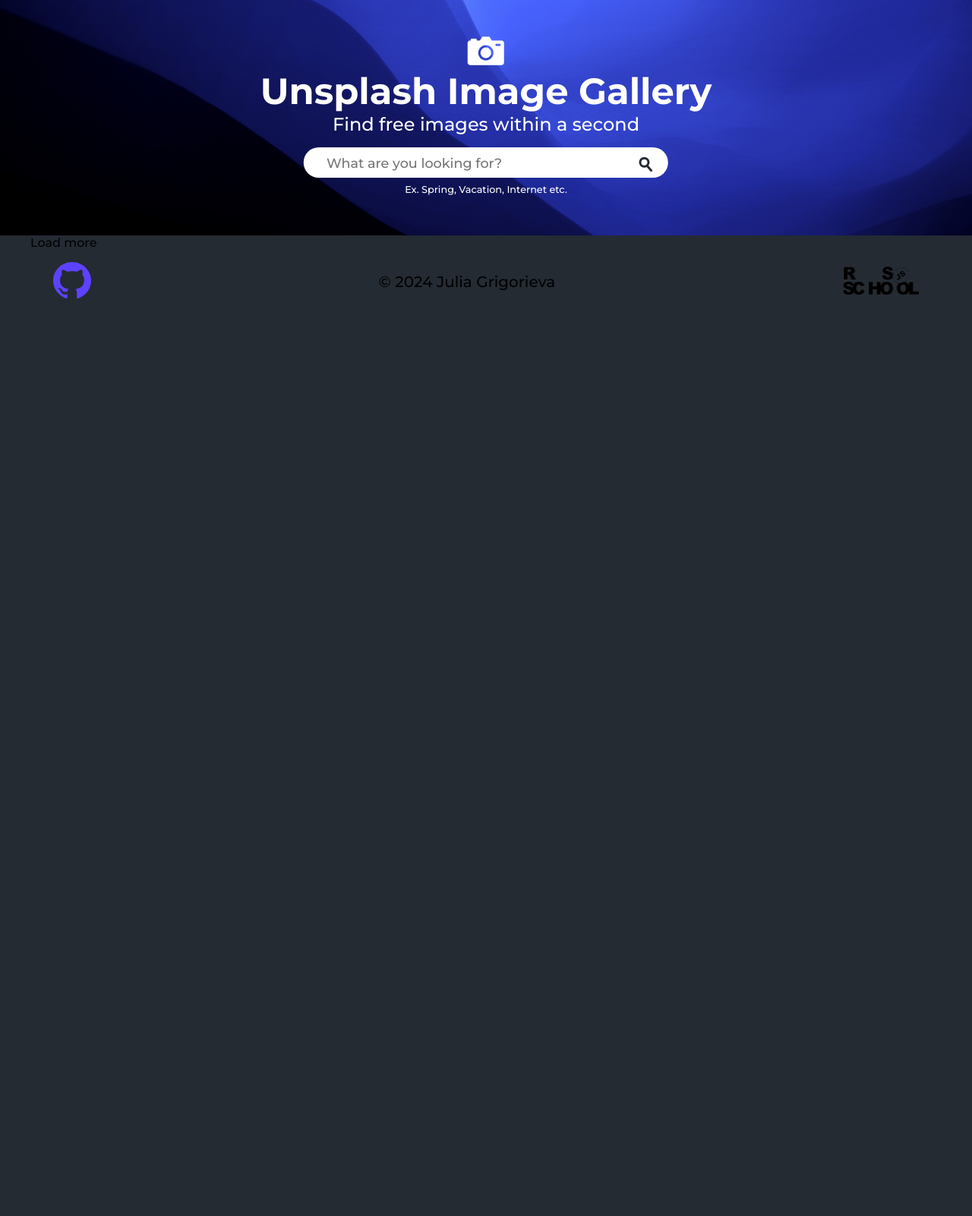
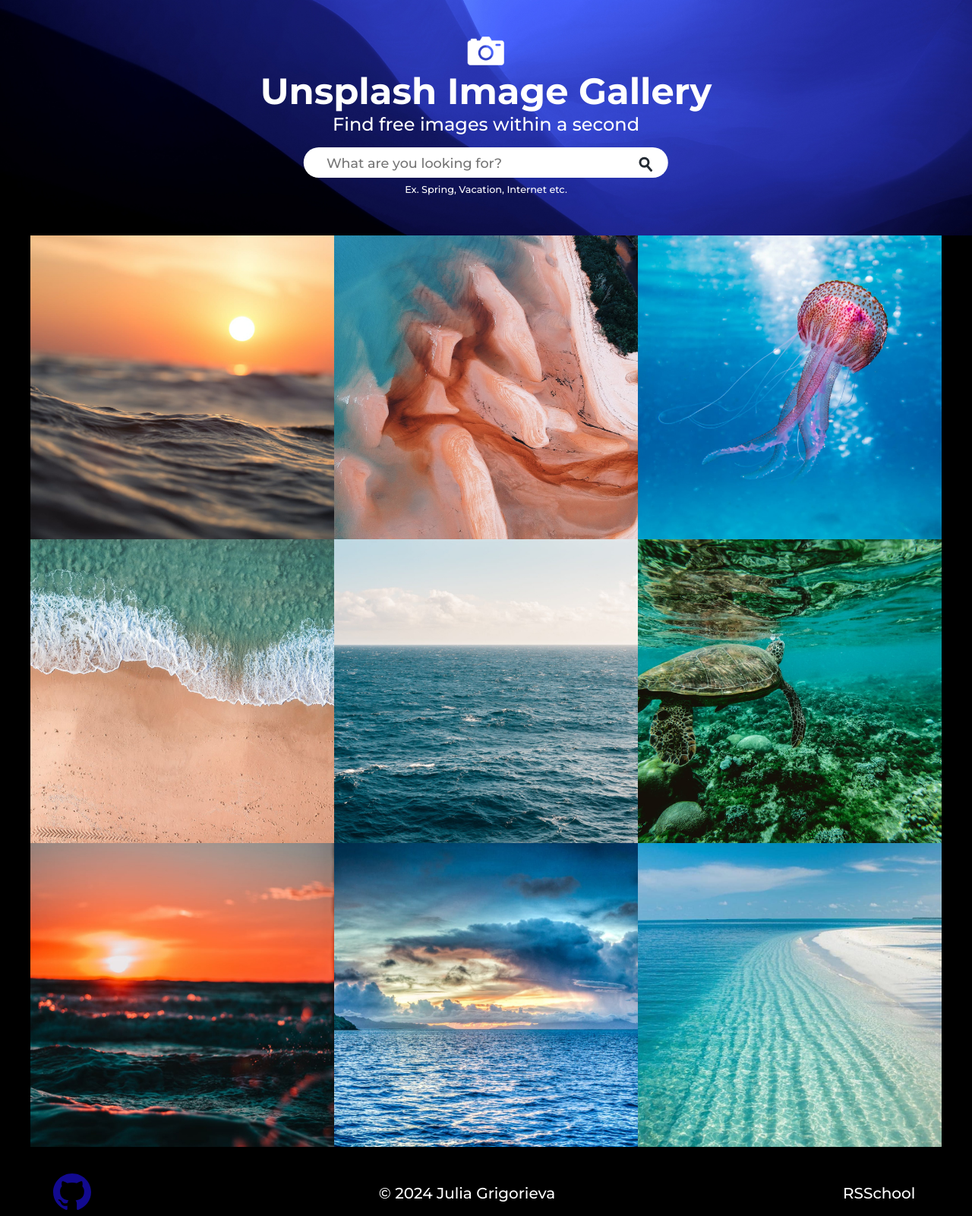
Before and after one commit to autlady/image-gallery, a plain HTML site: page image-gallery/index.html in a window 1280 px wide. Shown: the part 10-1611 px from the top of the page at 76% size. Before the commit the page ends 800 px from the top, so only its background shows below. Drawn offline with Linux system fonts and the light colour scheme.

Commit message:
fix: footer

```diff
--- a/image-gallery/index.html
+++ b/image-gallery/index.html
@@ -38,7 +38,31 @@
             <div class="container">
                 <div class="gallery-wrapper">
                     <div class="card">
-                        <img src="./img/gallery/" alt="">
+                        <img src="./img/gallery/01.jpg" alt="img">
+                    </div>
+                    <div class="card">
+                        <img src="./img/gallery/02.jpg" alt="img">
+                    </div>
+                    <div class="card">
+                        <img src="./img/gallery/03.jpg" alt="img">
+                    </div>
+                    <div class="card">
+                        <img src="./img/gallery/04.jpg" alt="img">
+                    </div>
+                    <div class="card">
+                        <img src="./img/gallery/05.jpg" alt="img">
+                    </div>
+                    <div class="card">
+                        <img src="./img/gallery/06.jpg" alt="img">
+                    </div>
+                    <div class="card">
+                        <img src="./img/gallery/07.jpg" alt="img">
+                    </div>
+                    <div class="card">
+                        <img src="./img/gallery/08.jpg" alt="img">
+                    </div>
+                    <div class="card">
+                        <img src="./img/gallery/09.jpg" alt="img">
                     </div>
                 </div>
                 <button class="btn-more">Load more
@@ -58,8 +82,7 @@
                 </div>
                 <p class="copyright">&copy; 2024 Julia Grigorieva</p>
                 <div class="footer-logo">
-                    <a href="https://rs.school/courses/javascript-ru" target="_blank">
-                        <img src="./img/logo.png" alt="rsschool logo"></a>
+                    <a href="https://rs.school/courses/javascript-ru" target="_blank">RSSchool</a>
                 </div>
             </div>
         </div>
--- a/image-gallery/styles.css
+++ b/image-gallery/styles.css
@@ -18,7 +18,7 @@ body {
     font-family: 'Montserrat', sans-serif;
 
     -webkit-font-smoothing: antialiased;
-    background-color: #242b33;
+    background-color: #000;
 
 }
 
@@ -154,6 +154,13 @@ img {
     font-size: 1.1rem;
 }
 
+/* gallery */
+
+.gallery-wrapper {
+    display: grid;
+    grid-template-columns: 1fr 1fr 1fr;
+}
+
 /* footer */
 
 .footer {
@@ -162,7 +169,7 @@ img {
 .svg-git {
     width: 25px;
     height: 25px;
-    fill: #5c42ff;
+    fill: #120a8f;
 }
 
 .footer-copyright {
@@ -178,11 +185,13 @@ img {
 }
 
 .copyright {
-    color: #000;
+    color: #fff;
     font-size: 20px;
 }
 
 .footer-logo {
+    color: #fff;
+    font-size: 20px;
     flex-shrink: 0;
     width: 100px;
     overflow: hidden;
```
Also changed, not shown: image-gallery/img/gallery/09.jpg (added).
